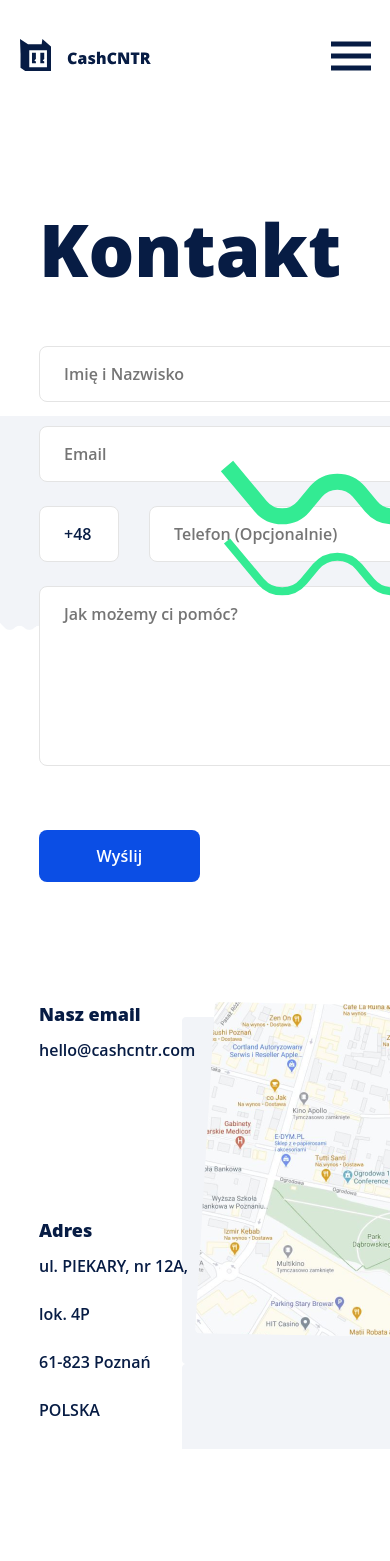
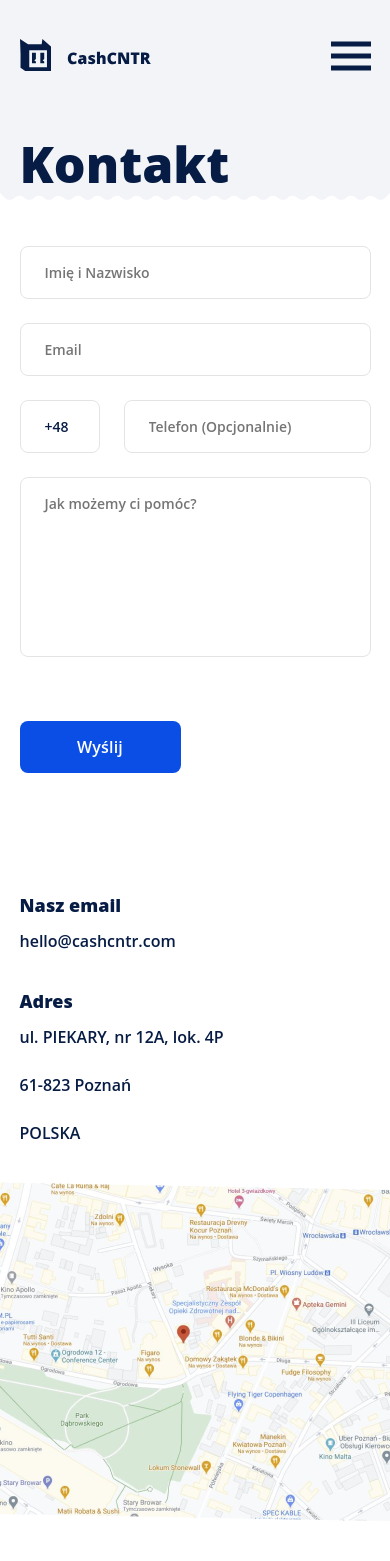
Before and after one commit to lt27037/crm-stanley, a React (Create React App) app: page /#/kontakt in a window 390 px wide. Shown: the top 1561 px of the page. Built offline with nearby package versions, Linux system fonts and the light colour scheme.

Commit message:
add responsive style to contact page

```diff
--- a/src/pages/Contact.jsx
+++ b/src/pages/Contact.jsx
@@ -35,7 +35,11 @@ const Contact = () => {
           <span className="contact__section__content">POLSKA</span>
         </section>
         <div className="contact__map">
-          <img src={map} alt="mapa z lokalizacją biura" className="contact__map__img" />
+          <img
+            src={map}
+            alt="mapa z lokalizacją biura"
+            className="contact__map__img"
+          />
         </div>
       </div>
     </div>
--- a/src/styles/Contact.scss
+++ b/src/styles/Contact.scss
@@ -7,6 +7,19 @@
   padding: 200px 10% 100px 10%;
   position: relative;
   overflow-x: hidden;
+  &::before{
+    content: '';
+    width: 100%;
+    height: 630px;
+    z-index: -1;
+    position: absolute;
+    left: 0;
+    top: 0;
+    background-image: url(../images/home-wave-edge.png);
+    background-position: bottom;
+    background-repeat: no-repeat;
+    background-size: 100%;
+  }
   &__zigzacs{
     @include elementFlex(column, center, center);
     position: absolute;
@@ -64,3 +77,53 @@
     }
   }
 }
+
+@media(max-width: 786px){
+  .contact{
+    padding: 130px 5% 100px 5%;
+    &::before{
+      width: 100%;
+      height: 200px;
+      object-fit: cover;
+      z-index: -1;
+      position: absolute;
+      left: 0;
+      top: 0;
+    }
+    &__zigzacs{
+      display: none;
+    }
+    &__title{
+      font-size: 50px;
+    }
+    &__container{
+      grid-template-columns: 100%;
+      grid-template-rows: auto;
+      row-gap: 24px;
+    }
+    &__section.section--email{
+      grid-row: 1;
+      grid-column: 1;
+    }
+    &__section.section--adress{
+      grid-row: 2;
+      grid-column: 1;
+    }
+    &__map{
+      grid-row: 3;
+      grid-column: 1;
+      width: 100%;
+      min-height: 300px;
+      position: relative;
+      &__img{
+        position: absolute;
+        left: 50%;
+        transform: translateX(-50%);
+        width: auto;
+      }
+      &::before{
+        display: none;
+      }
+    }
+  }
+}
--- a/src/styles/ContactForm.scss
+++ b/src/styles/ContactForm.scss
@@ -4,19 +4,6 @@
   max-width: 480px;
   @include elementFlex(row, space-between, flex-start);
   flex-wrap: wrap ;
-  &::before{
-    content: '';
-    width: 100%;
-    height: 630px;
-    z-index: -1;
-    position: absolute;
-    left: 0;
-    top: 0;
-    background-image: url(../images/home-wave-edge.png);
-    background-position: bottom;
-    background-repeat: no-repeat;
-    background-size: 100%;
-  }
   &__input{
     font-size: 16px;
     font-weight: 600;
@@ -38,6 +25,29 @@
   }
   .input--phone{
     width: 370px;
-
   }
 }
+
+@media(max-width: 786px){
+  .contactForm{
+    max-width: initial;
+    width: 100%;
+    display: grid;
+    grid-template-columns: 80px 1fr;
+    column-gap: 24px;
+    &__input{
+      font-size: 14px;
+      grid-column: 1 / 3;
+      width: 100%;
+    }
+    .input--area{
+      width: 80px;
+      margin-right: 24px;
+      grid-column: 1;
+    }
+    .input--phone{
+      width: 100%;
+      grid-column: 2;
+    }
+  }
+}
```
